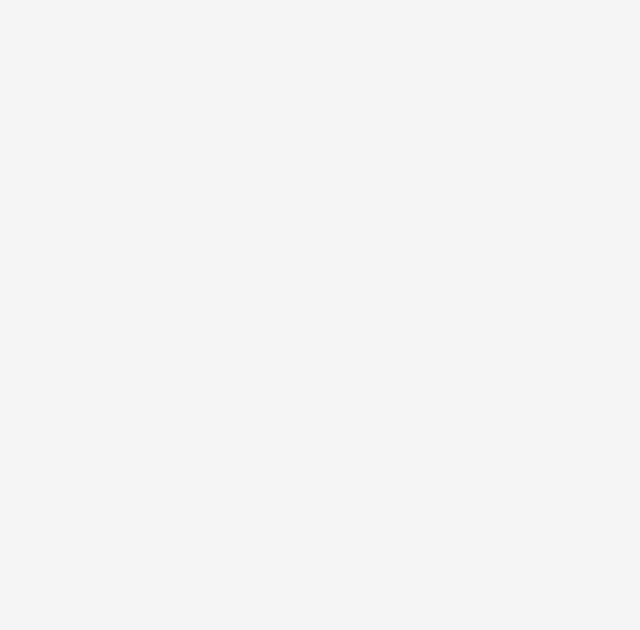
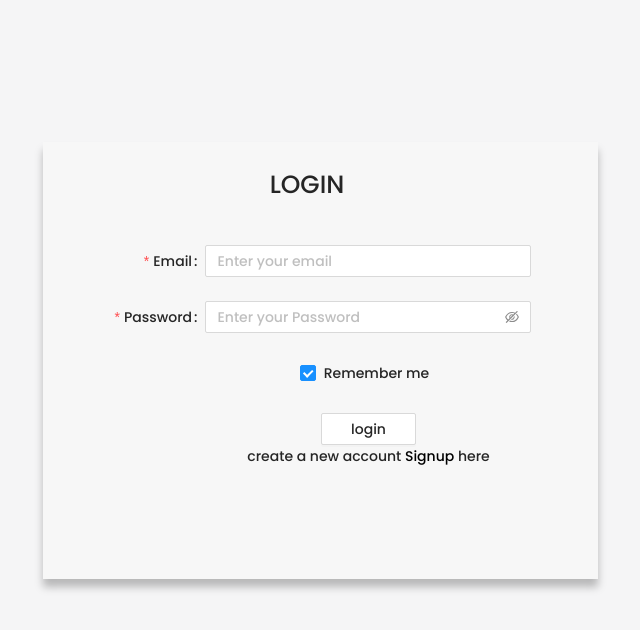
Before and after one commit to hannan5/reactJS, a React (Create React App) app in the folder friendsapp/: page /setting in a window 1280 px wide. Shown: the top 630 px of the page, without its empty margins (320-960 px from the left). Built offline with nearby package versions, Linux system fonts and the light colour scheme; no server answers.

Commit message:
fixed some bugs

```diff
--- a/friendsapp/src/App.js
+++ b/friendsapp/src/App.js
@@ -1,6 +1,11 @@
 import "antd/dist/antd.css";
+import { onAuthStateChanged } from "firebase/auth";
+import { useEffect, useState } from "react";
 import './App.css';
+import CurentUserContext from "./context/CurrentUserContext";
+import { auth } from "./firebase/firebase";
 import Routes from './routes/routes';
+import Routesnotlogin from "./routes/routesnotlogin";
 
 <link
   rel="stylesheet"
@@ -9,10 +14,28 @@ import Routes from './routes/routes';
 
 
 function App() {
+
+  const [firebaseAuth, setFirebaseAuth] = useState(false);
+  const [currentUser, setCurrentUser] = useState({})
+
+  useEffect(() => {
+
+    onAuthStateChanged(auth, (user) => {
+      if (user) {
+        setFirebaseAuth(true);
+        setCurrentUser(user)
+
+      }
+
+    });
+
+  }, [])
+
   return (
     <div className="App">
-
-<Routes/>
+      <CurentUserContext.Provider value={currentUser}>
+      {firebaseAuth ? <Routes /> : <Routesnotlogin />}
+</CurentUserContext.Provider>
     </div>
   );
 }
--- a/friendsapp/src/components/navbar.js
+++ b/friendsapp/src/components/navbar.js
@@ -12,7 +12,9 @@ const Navbar = () => {
     const navigate = useNavigate()
 
     const logouthandler = () => {
-        auth.signOut().then(navigate('/'))
+        auth.signOut().then(() =>{navigate('/')
+        window.location.reload(true)
+    })
     }
 
     const [current, setCurrent] = useState('home')
@@ -21,7 +23,6 @@ const Navbar = () => {
     const handleClick = e => {
         setCurrent(e.key);
     };
-
 
     const [user, setUser] = useState({})
     onAuthStateChanged(auth, (currentUser) => {
@@ -54,7 +55,7 @@ const Navbar = () => {
 
                 </Menu.Item>
                 <Menu.Item style={{ marginLeft: '25px' }} >
-                    <Link to='/home'>
+                    <Link to='/'>
                         <HomeOutlined style={{ fontSize: 25, width: '70px' }} />
                     </Link>
                 </Menu.Item>
--- /dev/null
+++ b/friendsapp/src/components/pagenotfound.js
@@ -0,0 +1,11 @@
+const Notfound = () =>{
+    return(
+        <>
+        <div>
+            <h1> 404 </h1>
+            <p>Page Not Found</p>
+        </div>
+        </>
+    )
+}
+export default Notfound
--- a/friendsapp/src/components/postcard.js
+++ b/friendsapp/src/components/postcard.js
@@ -1,6 +1,7 @@
 import './postcard.css'
 import { useEffect, useState } from "react"
 import { Firestore } from "../firebase/firebase"
+import {LikeOutlined, CommentOutlined, ShareAltOutlined} from '@ant-design/icons'
 
 const Postcard = () => {
 
@@ -38,9 +39,9 @@ const Postcard = () => {
                                 {post.postImage ? <img src={postImage} style={{ width: '100%', height: '350px' }} class="img-responsive" /> : <span></span>}
                             </div>
                             <div className='likediv'>
-                                <div><h3>Like</h3></div>
-                                <div><h3>Comment</h3></div>
-                                <div><h3>Share</h3></div>
+                                <div><LikeOutlined style={{ fontSize: 15}} /></div>
+                                <div><CommentOutlined style={{ fontSize: 15}} /></div>
+                                <div><ShareAltOutlined style={{ fontSize: 15}} /></div>
                             </div>
                         </div>
                     </>
--- a/friendsapp/src/components/profile.css
+++ b/friendsapp/src/components/profile.css
@@ -184,9 +184,10 @@ body {
   border: none;
   height: 60px;
   text-align: left;
-  font-size: 17px;
+  font-size: 14px;
   letter-spacing: 1px;
   padding-left: 2px;
+  cursor: pointer;
 }
 .dummybtn:hover{
   background-color: rgb(245, 245, 246);
--- /dev/null
+++ b/friendsapp/src/context/Authcontext.js
@@ -0,0 +1,5 @@
+import React from "react";
+
+const AuthContext = React.createContext({ isLoggedIn: false });
+
+export default AuthContext;
--- /dev/null
+++ b/friendsapp/src/context/CurrentUserContext.js
@@ -0,0 +1,5 @@
+import React from "react";
+
+const CurentUserContext = React.createContext({});
+
+export default CurentUserContext;
--- a/friendsapp/src/pages/login.js
+++ b/friendsapp/src/pages/login.js
@@ -24,7 +24,7 @@ const Login = () => {
         const errorMessage = error.message;
         alert(errorMessage);
       })
-      .then(navigate('/home'))
+      .then(navigate('/'))
 
   }
 
--- a/friendsapp/src/pages/signup.js
+++ b/friendsapp/src/pages/signup.js
@@ -37,6 +37,7 @@ const Signup = () => {
     //   console.log(errorMessage);
     // });
   }
+
   const onFinish = (values) => {
     console.log('Success:', values);
   };
--- a/friendsapp/src/routes/routes.js
+++ b/friendsapp/src/routes/routes.js
@@ -1,4 +1,5 @@
 import { Routes as AppRoutes, Route } from 'react-router-dom'
+import Notfound from '../components/pagenotfound.js'
 import Post from '../components/post.js'
 import Userprofile from '../components/userprofile.js'
 import Home from '../pages/home.js'
@@ -9,14 +10,13 @@ import Signup from '../pages/signup.js'
 const Routes = () => {
     return (
         <AppRoutes>
-            <Route path='/' element={<Login />} />
-            <Route path='/signup' element={<Signup />} />
-            <Route path='/home' element={<Post/>} />
+            {/* <Route path='/' element={<Login />} />
+            <Route path='/signup' element={<Signup />} /> */}
+            <Route path='/' element={<Post/>} />
             <Route path='/setting' element={<Setting />} />
             <Route path='/profile' element={<Home />} />
             <Route path='/profile/:user' element={<Userprofile/>}></Route>
-
-
+            <Route path='*' element={<Notfound />} />
         </AppRoutes>
     )
 }
--- /dev/null
+++ b/friendsapp/src/routes/routesnotlogin.js
@@ -0,0 +1,16 @@
+import { Routes as AppRoutes, Route } from 'react-router-dom'
+
+import Login from '../pages/login.js'
+import Signup from '../pages/signup.js'
+
+const Routesnotlogin = () =>{
+    return(
+        <AppRoutes>
+             <Route path='/' element={<Login />} />
+            <Route path='/signup' element={<Signup />} />
+            <Route path='*' element={<Login />} />
+
+        </AppRoutes>
+    )
+}
+export default Routesnotlogin
```
